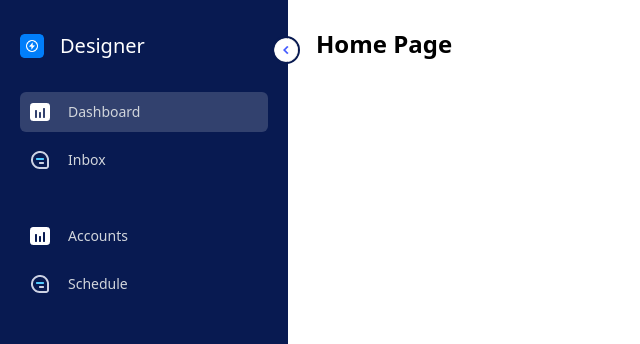
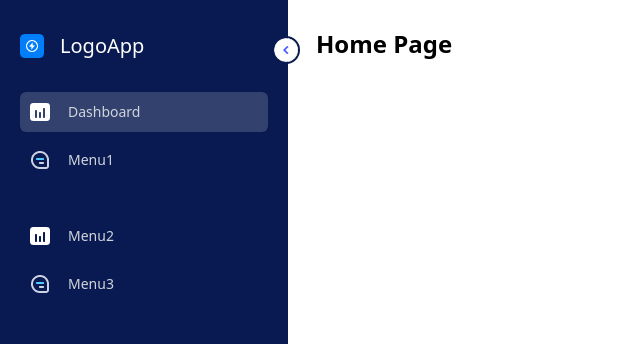
Before and after one commit to haidarrahman30/shop-customer-data-train, a Next.js app: page / in a window 1280 px wide. Shown: the top 344 px of the page, without its empty margins (0-640 px from the left). Built offline with nearby package versions, Linux system fonts and the light colour scheme.

Commit message:
Sidebar Component and Content Update

```diff
--- a/components/Sidebar.tsx
+++ b/components/Sidebar.tsx
@@ -4,25 +4,16 @@ import IconImage from "../images/logo.png";
 import ArrowImage from "../images/control.png";
 import DashboardImage from "../images/Chart_fill.png";
 import InboxImage from "../images/Chat.png";
-// import ArrowImage from "../images/control.png";
-// import ArrowImage from "../images/control.png";
-// import ArrowImage from "../images/control.png";
-// import ArrowImage from "../images/control.png";
-// import ArrowImage from "../images/control.png";
-// import ArrowImage from "../images/control.png";
-// import ArrowImage from "../images/control.png";
-// import ArrowImage from "../images/control.png";
-// import ArrowImage from "../images/control.png";
-// import ArrowImage from "../images/control.png";
 
 
 const Sidebar = () => {
   const [open, setOpen] = useState(true);
+
   const Menus = [
     { title: "Dashboard", src: DashboardImage },
-    { title: "Inbox", src: InboxImage },
-    { title: "Accounts", src: DashboardImage , gap: true },
-    { title: "Schedule ", src: InboxImage},
+    { title: "Menu1", src: InboxImage },
+    { title: "Menu2", src: DashboardImage , gap: true },
+    { title: "Menu3 ", src: InboxImage},
 
   ];
 
@@ -57,7 +48,7 @@ const Sidebar = () => {
               !open && "scale-0"
             }`}
           >
-            Designer
+            LogoApp
           </h1>
         </div>
         <ul className="pt-6">
```
